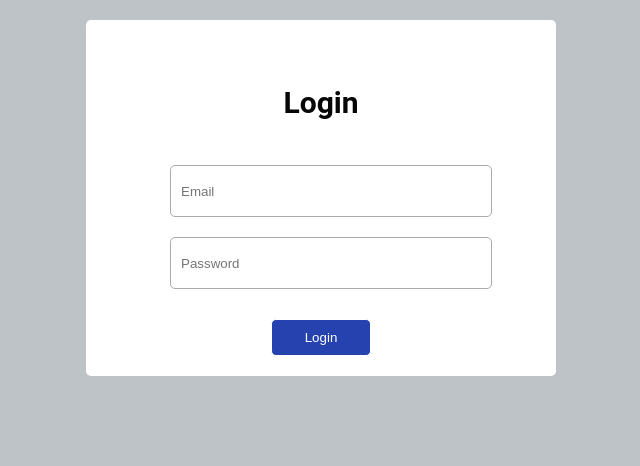
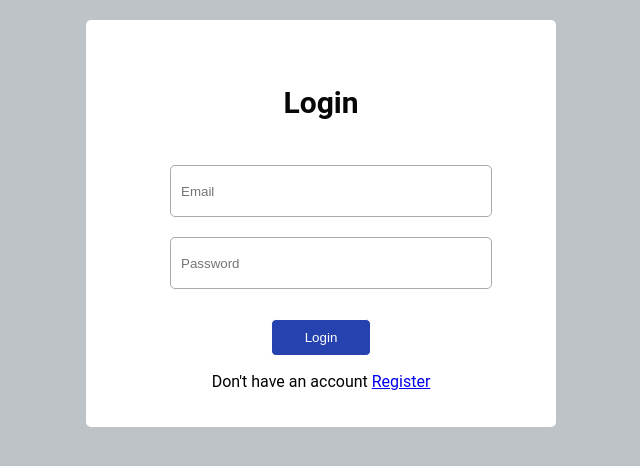
Before and after one commit to malakshaer/social-media-python, a React (Create React App) app in the folder frontend/: page /Login in a window 1280 px wide. Shown: the top 466 px of the page, without its empty margins (319-959 px from the left). Built offline with nearby package versions, Linux system fonts and the light colour scheme; no server answers.

Commit message:
frontend: add register link

```diff
--- a/frontend/src/pages/Login/Login.jsx
+++ b/frontend/src/pages/Login/Login.jsx
@@ -23,7 +23,7 @@ const Login = () => {
         localStorage.setItem("token", data.token);
         localStorage.setItem("user", JSON.stringify(response.user));
         // console.log(data);
-        navigate("/shop");
+        navigate("/home");
       })
       .catch((error) => {
         console.log(error);
@@ -56,9 +56,14 @@ const Login = () => {
         </div>
       </div>
       <div className="footer">
-        <button onClick={() => handleSubmit()} type="submit" className="btn">
+        <button onClick={() => handleSubmit()} type="submit">
           Login
         </button>
+        <div>
+          <p>
+            Don't have an account <a href="/"> Register</a>{" "}
+          </p>
+        </div>
       </div>
     </div>
   );
```
